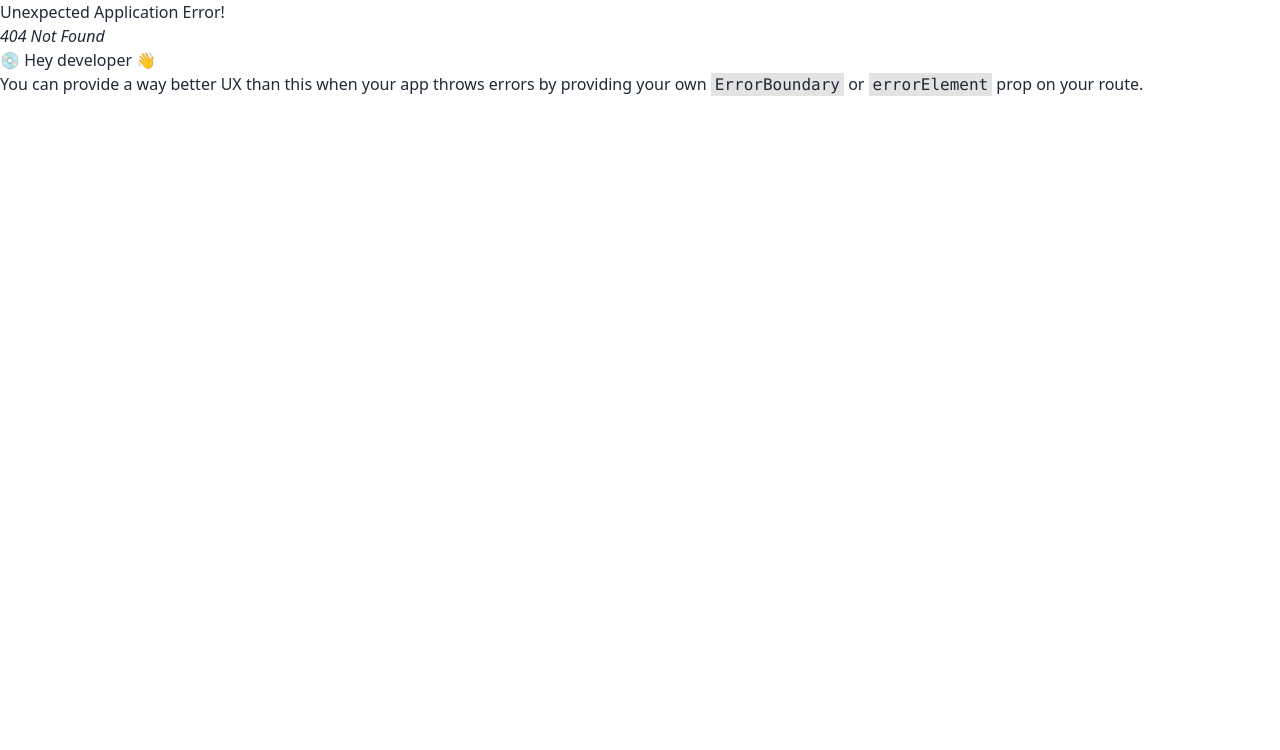
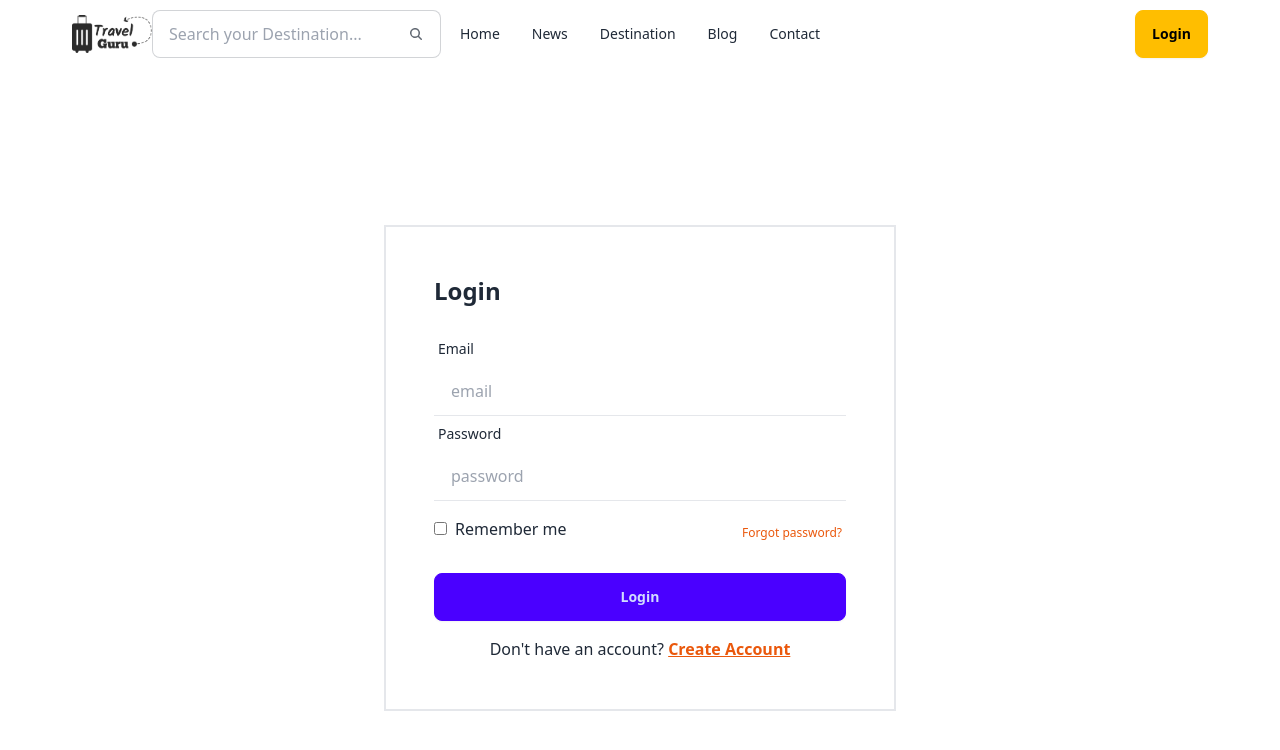
Before and after one commit to mintusikder/auth-travel-guru, a React (Vite) app: page /login in a window 1280 px wide. Before the commit this address had no page. Shown: the top 750 px of the page. Built offline with nearby package versions, Linux system fonts and the light colour scheme.

Commit message:
added login section

```diff
--- a/src/components/Login.jsx
+++ b/src/components/Login.jsx
@@ -1,11 +1,76 @@
-
+import { Link } from "react-router-dom";
+import NavBar from "./NavBar";
 
 const Login = () => {
-    return (
-        <div>
-
+  return (
+    <div>
+      <NavBar></NavBar>
+      <div className="hero  min-h-screen">
+        <div className=" w-full max-w-lg border-2 p-12">
+          <h2 className="text-2xl font-bold mb-6">Login</h2>
+          <form className="">
+            <div className="form-control">
+              <label className="label">
+                <span className="label-text">Email</span>
+              </label>
+              <input
+                type="email"
+                placeholder="email"
+                className="input "
+                required
+              />
+              <hr />
+            </div>
+            <div className="form-control">
+              <label className="label">
+                <span className="label-text">Password</span>
+              </label>
+              <input
+                type="password"
+                placeholder="password"
+                className="input"
+                required
+              />
+              <hr />
+            </div>
+            <div className="flex justify-between mt-4">
+              <div>
+                <input
+                  className="mr-2"
+                  type="checkbox"
+                  name="terms"
+                  id="terms"
+                />
+                <label htmlFor="terms">Remember me</label>
+              </div>
+              <div>
+                <label className="label">
+                  <a
+                    href="#"
+                    className="label-text-alt link link-hover text-orange-600"
+                  >
+                    Forgot password?
+                  </a>
+                </label>
+              </div>
+            </div>
+            <div className="form-control mt-6">
+              <button className="btn btn-primary">Login</button>
+            </div>
+          </form>
+          <p className="text-center mt-4">
+            Don't have an account?{" "}
+            <Link
+              to="/registration"
+              className="text-orange-600 font-bold underline"
+            >
+              Create Account{" "}
+            </Link>
+          </p>
         </div>
-    );
+      </div>
+    </div>
+  );
 };
 
 export default Login;
--- a/src/components/NavBar.jsx
+++ b/src/components/NavBar.jsx
@@ -72,7 +72,9 @@ const NavBar = () => {
         <ul className="menu menu-horizontal px-1">{nav}</ul>
       </div>
       <div className="navbar-end">
-        <a className="btn">Login</a>
+        <button className="btn btn-warning ">
+          <Link to="/login ">Login</Link>
+        </button>
       </div>
     </div>
   );
```
Also changed, not shown: src/routes/Routes.jsx (+11 -1 lines), src/layout/Layout.jsx (line endings or trailing spaces).
